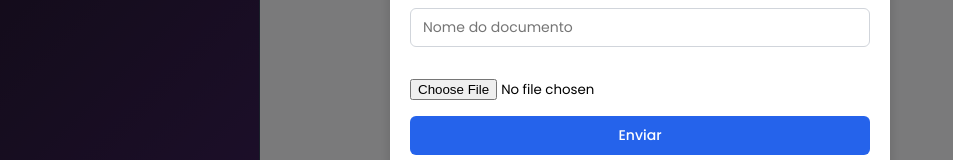
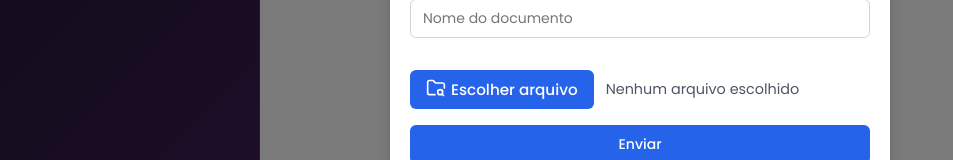
Before and after one commit to SantV7/upload_maneger, a React (Vite) app in the folder frontend/: page / in a window 1280 px wide. Both pictures are taken after a click on the button "Enviar Documento". Shown: the part 355-515 px from the top of the page, without its empty margins (0-953 px from the left). Built offline with nearby package versions, Linux system fonts and the light colour scheme; no server answers.

Commit message:
UI: build a better interface to acessiblity

```diff
--- a/frontend/src/components/Upload/UploadDoc.module.css
+++ b/frontend/src/components/Upload/UploadDoc.module.css
@@ -1,11 +1,33 @@
-.err_warning.active {
-    color: rgb(253, 249, 249);
-    background-color: rgb(255, 0, 0);
-    transition: ease 0.1s;
-    padding: 6px 12px;
-    text-shadow: 0px 1px 1px rgba(0, 0, 0, 0.911);
-    border-radius: 4px;
-    font-size: 1.1rem;
-    font-weight: 600;
-    box-shadow: 0px 0px 5px rgba(0, 0, 0, 0.219);
+.fileUploadContainer {
+  display: flex;
+  align-items: center;
+  gap: 12px;
 }
+
+.customFileBtn {
+  display: flex;
+  flex-flow: row wrap;
+  gap: 5px;
+  background-color: #2563eb;
+  color: white;
+  padding: 8px 16px;
+  border-radius: 6px;
+  cursor: pointer;
+  font-weight: 500;
+  font-size: 0.95rem;
+  transition: background-color 0.2s ease;
+
+}
+
+.customFileBtn:hover {
+  background-color: #1d4ed8;
+}
+
+.fileName {
+  font-size: 0.9rem;
+  color: #4b5563;
+  overflow: hidden;
+  text-overflow: ellipsis;
+  white-space: nowrap;
+  max-width: 220px;
+}
--- a/frontend/src/components/Upload/UploadDocumentModal.tsx
+++ b/frontend/src/components/Upload/UploadDocumentModal.tsx
@@ -1,9 +1,10 @@
 import React, { useState } from 'react';
+import { FolderSearch } from 'lucide-react';
 import { Modal } from '../UI/Modal/Modal';
 import { Input } from '../UI/Input/Input';
 import { Button } from '../UI/Button/Button';
 import { api } from '../../services/API';
-import styles from './UploadDoc.module.css'
+import styles from './UploadDoc.module.css';
 
 interface UploadProps {
   isOpen: boolean;
@@ -20,14 +21,12 @@ export const UploadDocumentModal: React.FC<UploadProps> = ({ isOpen, onClose, on
   const handleSubmit = async (e: React.FormEvent) => {
     e.preventDefault();
 
-    if(!file) {
-      setErrWarning('É necessário um arquivo!')
+    if (!file) {
+      setErrWarning('É necessário um arquivo!');
       return;
-    };
+    }
 
-    setErrWarning('')
-
-
+    setErrWarning('');
     setLoading(true);
 
     try {
@@ -41,9 +40,9 @@ export const UploadDocumentModal: React.FC<UploadProps> = ({ isOpen, onClose, on
       setTitle('');
       setFile(null);
     } catch (error) {
-        console.error(error);
+      console.error(error);
+      setErrWarning('Erro ao enviar o documento.');
     } finally {
-      setTitle('')
       setLoading(false);
     }
   };
@@ -57,14 +56,28 @@ export const UploadDocumentModal: React.FC<UploadProps> = ({ isOpen, onClose, on
           onChange={(e) => setTitle(e.target.value)}
           placeholder="Nome do documento"
         />
+
         <div className={`${styles.err_warning} ${errWarning ? styles.active : ''}`}>
           {errWarning}
         </div>
 
+
         <input
           type="file"
+          id="fileInput"
+          style={{ display: 'none' }}
           onChange={(e) => setFile(e.target.files ? e.target.files[0] : null)}
         />
+
+        <div className={styles.fileUploadContainer}>
+          <label htmlFor="fileInput" className={styles.customFileBtn}>
+            <FolderSearch size={20} />
+            Escolher arquivo
+          </label>
+          <span className={styles.fileName}>
+            {file ? file.name : 'Nenhum arquivo escolhido'}
+          </span>
+        </div>
 
         <Button variant="primary" type="submit" disabled={loading}>
           {loading ? 'A enviar...' : 'Enviar'}
```
